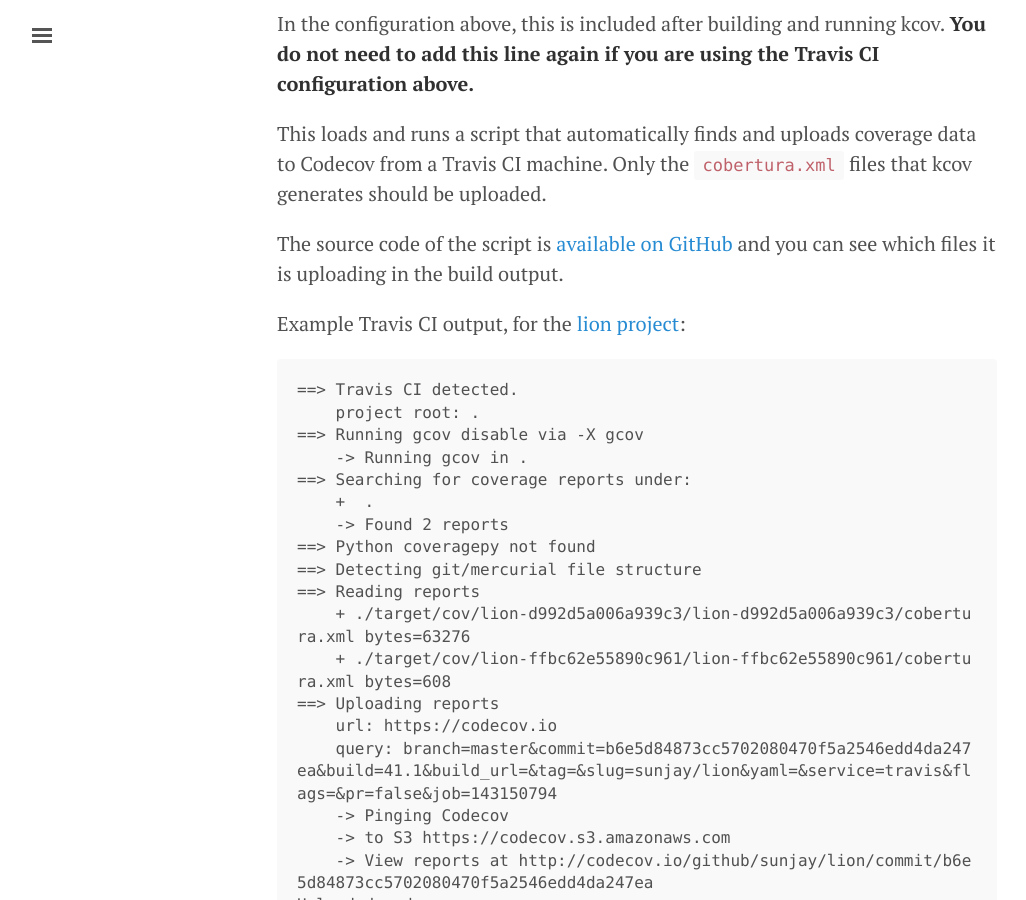
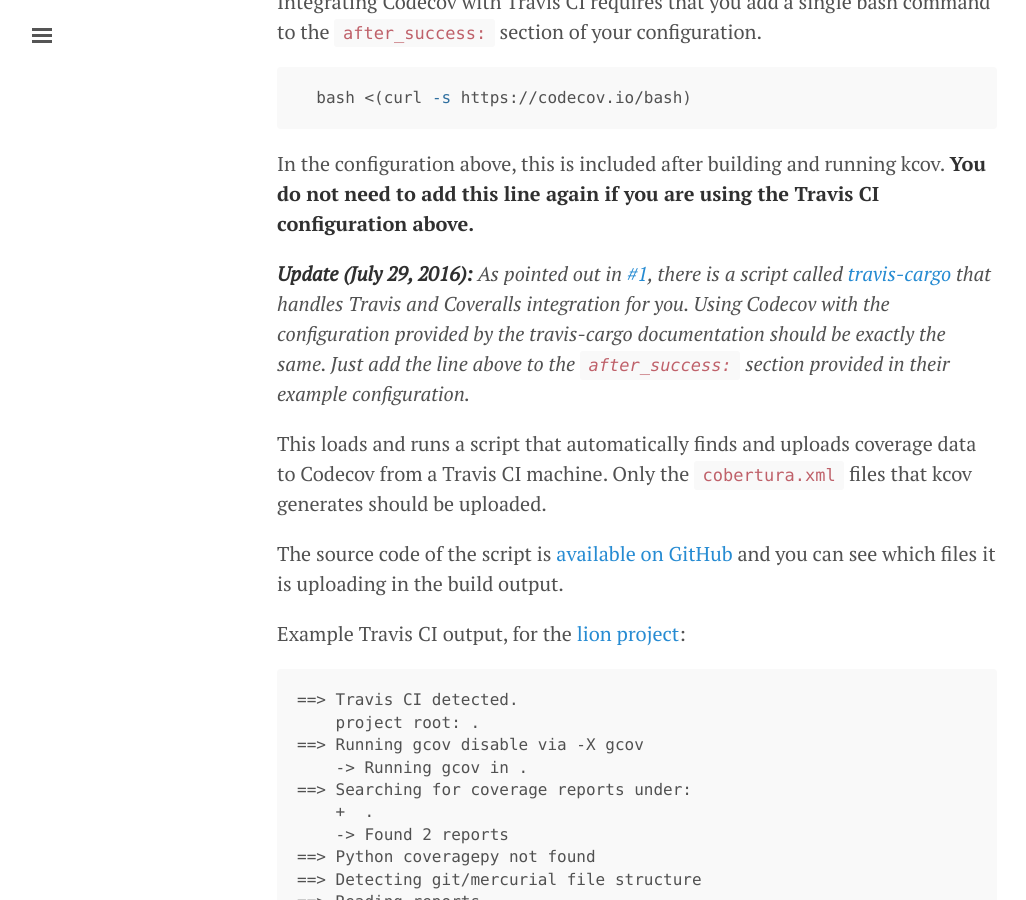
Before and after one commit to sunjay/sunjay.github.io, a Jekyll site: the page built from _posts/2016-07-25-rust-code-coverage.md, in a window 1280 px wide and 900 px high, scrolled down 10914 px. Shown: the whole window, without its empty margins (3-1029 px from the left). Built offline with Jekyll 4.4.1, drawn with Linux system fonts in a browser that asks for light colours; some of the changed text lies outside the part shown.

Commit message:
Fixes #1 - Added note about travis-cargo

```diff
--- a/_posts/2016-07-25-rust-code-coverage.md
+++ b/_posts/2016-07-25-rust-code-coverage.md
@@ -8,7 +8,7 @@
   - Programming
 ---
 
-**Last Updated:** July 25, 2016
+**Last Updated:** July 29, 2016
 
 For questions about or problems with Rust code coverage, use the
 [Rust IRC channels][rust-irc], StackOverflow or [contact][contact] me.
@@ -229,6 +229,12 @@
 
 ## Travis CI Integration
 
+***Update (July 29, 2016):** As pointed out in [#1][website#1], there is a
+script called [travis-cargo][travis-cargo] that handles Travis and
+Coveralls integration for you. The Travis configuration you would use to
+integrate that is similar to the one below except that it has the kcov
+installation details hidden behind the script.*
+
 These instructions are specific to Travis CI, but should be ubiquitous enough
 to translate to any CI provider. We essentially need to take the above
 instructions and translate them into a Travis CI configuration.
@@ -425,6 +431,13 @@
 kcov. **You do not need to add this line again if you are using the
 Travis CI configuration above.**
 
+***Update (July 29, 2016):** As pointed out in [#1][website#1], there is a
+script called [travis-cargo][travis-cargo] that handles Travis and
+Coveralls integration for you. Using Codecov with the configuration provided
+by the travis-cargo documentation should be exactly the same. Just add
+the line above to the `after_success:` section provided in their example
+configuration.*
+
 This loads and runs a script that automatically finds and uploads coverage
 data to Codecov from a Travis CI machine. Only the `cobertura.xml` files
 that kcov generates should be uploaded.
@@ -512,3 +525,5 @@
 [lion-codecov]: https://codecov.io/gh/sunjay/lion
 [lion-uploaded-coverage]: https://travis-ci.org/sunjay/lion/builds/143150785#L689
 [codecov-uploader-src]: https://github.com/codecov/codecov-bash
+[website#1]: https://github.com/sunjay/sunjay.github.io/issues/1
+[travis-cargo]: https://github.com/huonw/travis-cargo
```
